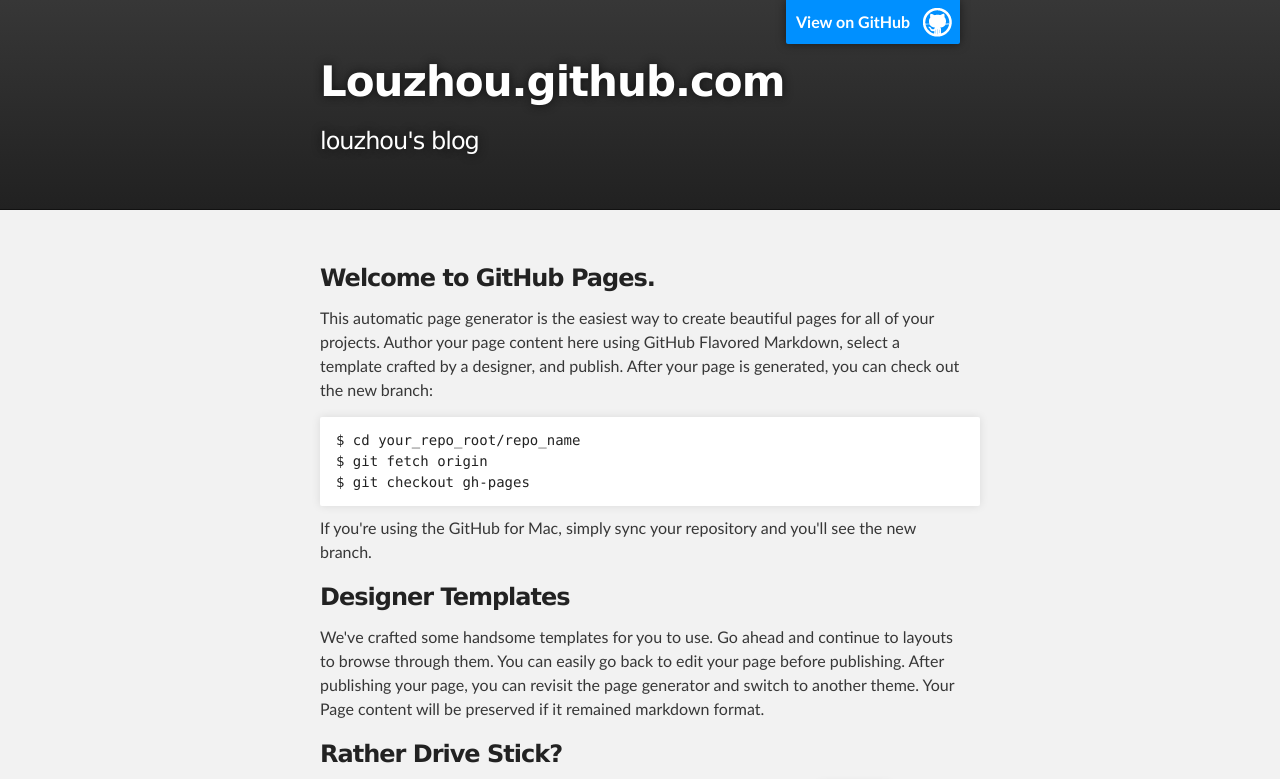
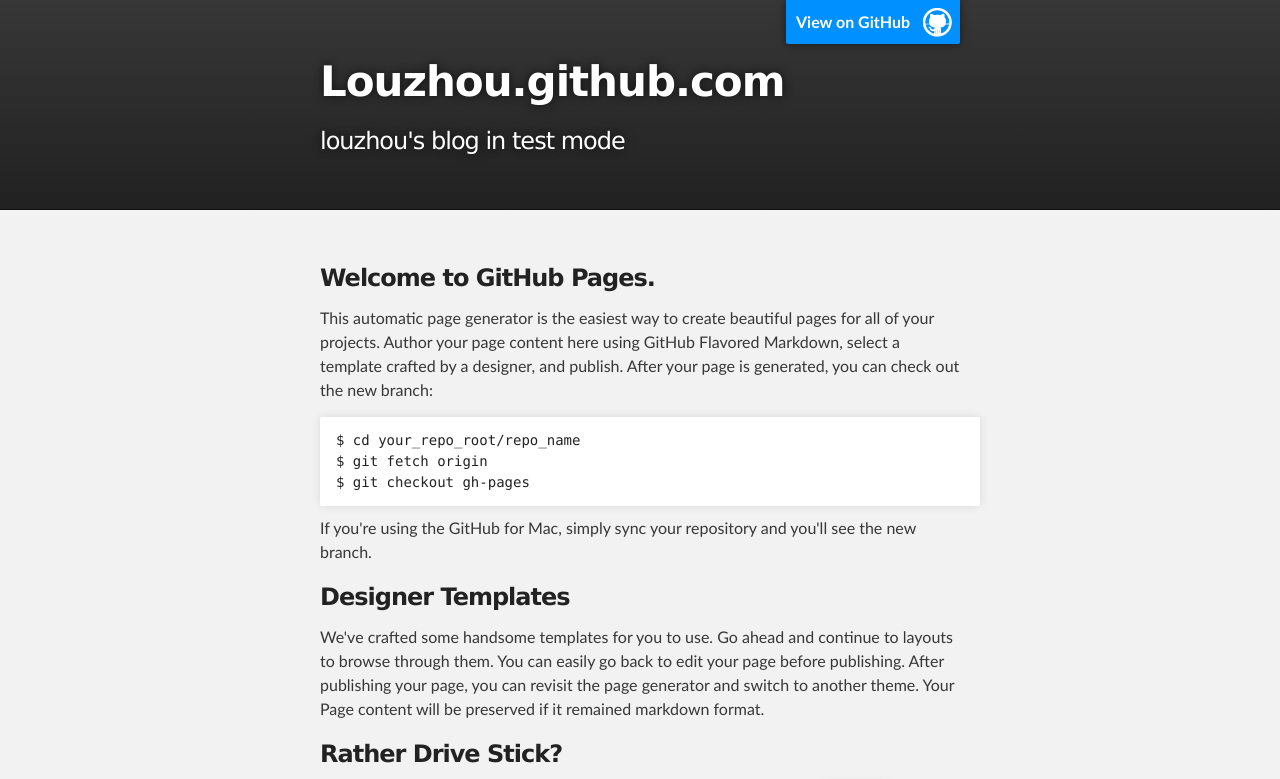
Before and after one commit to Louzhou/louzhou.github.com, a plain HTML site: page index.html in a window 1280 px wide. Shown: the top 779 px of the page. Drawn offline with Linux system fonts and the light colour scheme.

Commit message:
Update index.html

```diff
--- a/index.html
+++ b/index.html
@@ -8,7 +8,7 @@
 
     <link rel="stylesheet" type="text/css" media="screen" href="stylesheets/stylesheet.css">
 
-    <title>Louzhou.github.com</title>
+    <title>Louzhou‘s Blog</title>
   </head>
 
   <body>
@@ -19,7 +19,7 @@
           <a id="forkme_banner" href="https://github.com/Louzhou">View on GitHub</a>
 
           <h1 id="project_title">Louzhou.github.com</h1>
-          <h2 id="project_tagline">louzhou's blog</h2>
+          <h2 id="project_tagline">louzhou's blog in test mode</h2>
 
         </header>
     </div>
```
